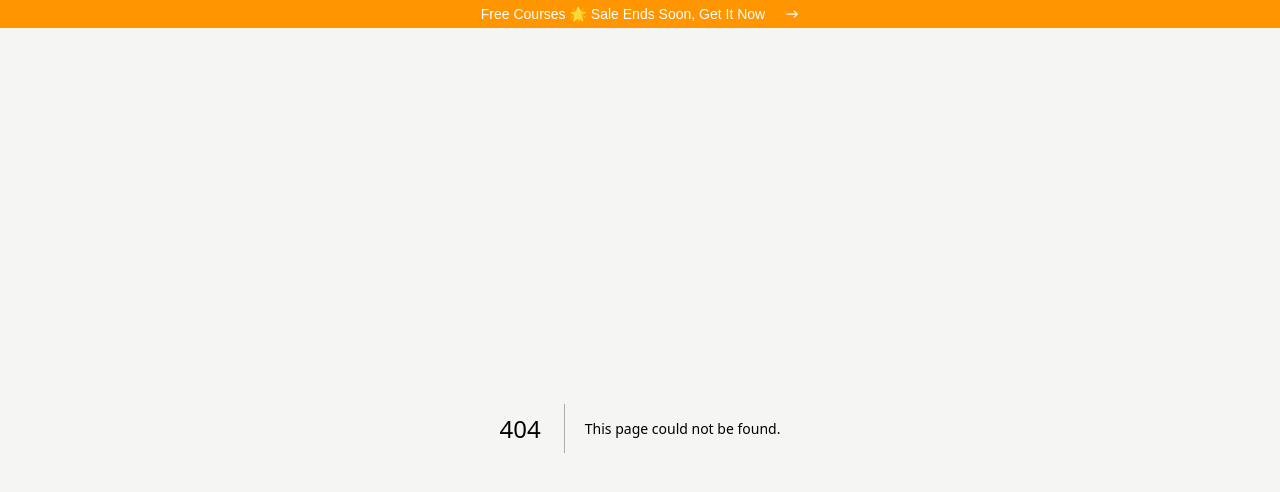
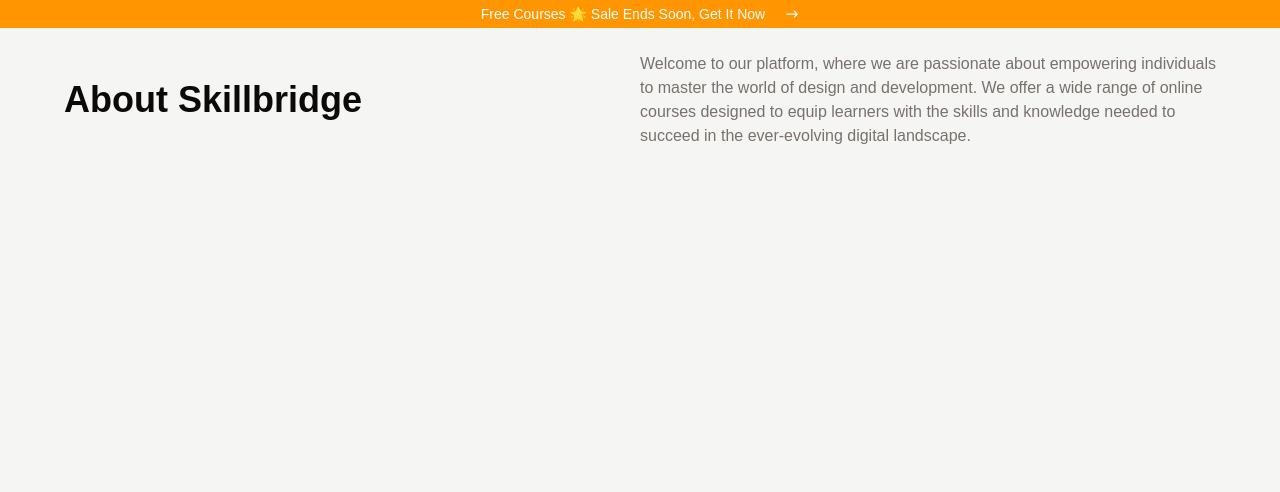
Before and after one commit to kasahun-welela/e-learning, a Next.js app: page /about in a window 1280 px wide. Before the commit this address had no page. Shown: the top 492 px of the page. Built offline with nearby package versions, Linux system fonts and the light colour scheme.

Commit message:
create about us page

```diff
--- /dev/null
+++ b/app/about/page.tsx
@@ -0,0 +1,18 @@
+export default function page() {
+  return (
+    <div className="max-w-[90%] mx-auto">
+      <div className="py-6 md:flex justify-between items-center">
+        <h1 className="font-semibold text-3xl md:text-4xl md:basis-1/2">
+          About Skillbridge
+        </h1>
+        <p className="text-sm md:text-base text-muted-foreground md:basis-1/2">
+          Welcome to our platform, where we are passionate about empowering
+          individuals to master the world of design and development. We offer a
+          wide range of online courses designed to equip learners with the
+          skills and knowledge needed to succeed in the ever-evolving digital
+          landscape.
+        </p>
+      </div>
+    </div>
+  );
+}
```
